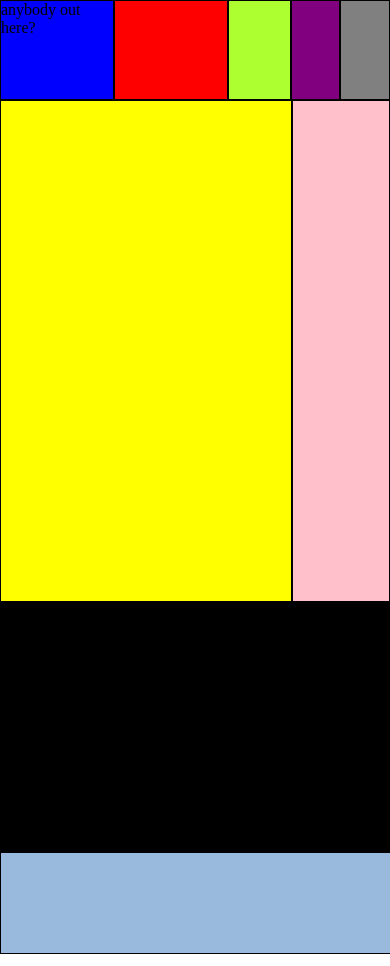
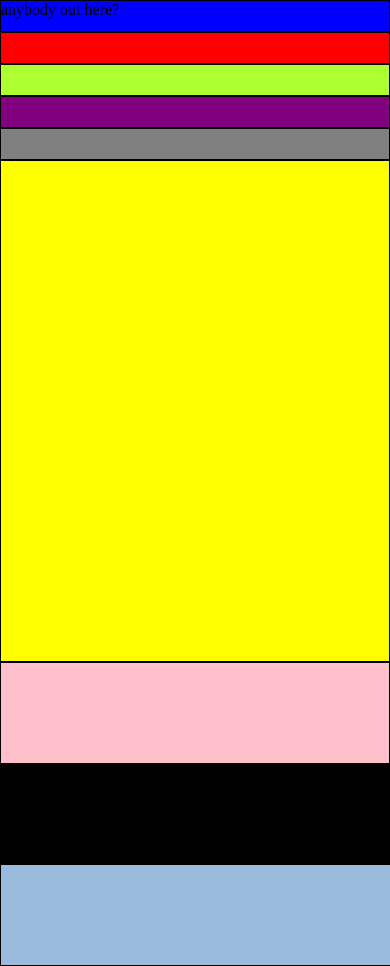
Before and after one commit to ep2677/boxes, a plain HTML site: page index.html in a window 390 px wide. Drawn offline with Linux system fonts and the light colour scheme.

Commit message:
responsive

```diff
--- a/css/style.css
+++ b/css/style.css
@@ -60,3 +60,30 @@ footer {
   border: 1px solid black;
   height: 100px;
 }
+@media only screen and (max-width: 760px) {
+  header {
+    flex-wrap: wrap;
+    height: 100%;
+  }
+  header div {
+    flex-direction: column;
+    width: 100%;
+  }
+  .one, .two, .three, .four, .five {
+    width: 100%;
+    height: 30px;
+  }
+  #container {
+    flex-wrap: wrap;
+  }
+  main, aside {
+    flex-direction: column;
+    width: 100%;
+  }
+  aside {
+    height: 100px;
+  }
+  .black {
+    height: 100px;
+  }
+}
```
